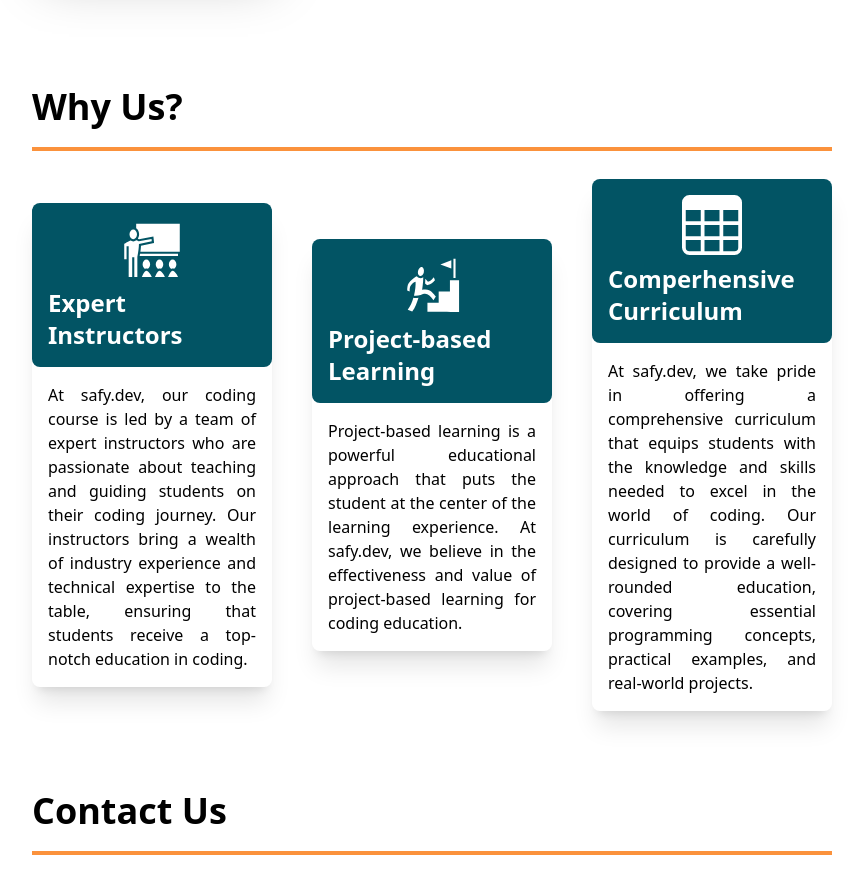
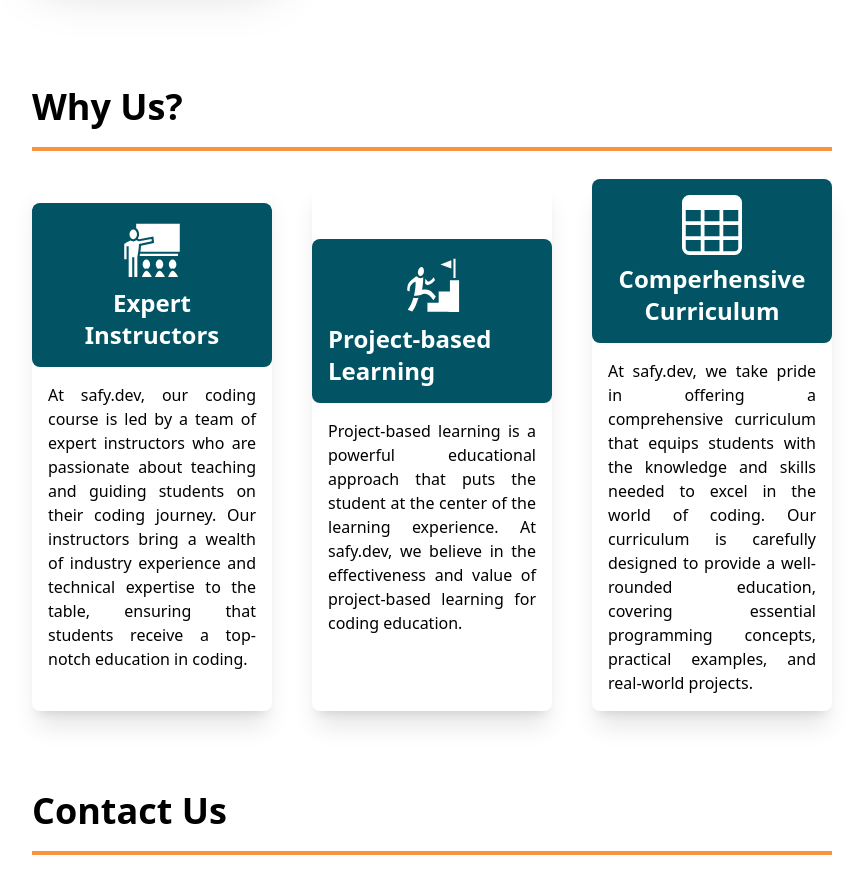
Before and after one commit to AzimiShaja/safy.dev, a React (Vite) app: page / in a window 1280 px wide. Shown: the part 2840-3721 px from the top of the page, without its empty margins (208-1071 px from the left). Built offline with nearby package versions, Linux system fonts and the light colour scheme.

Commit message:
fixed typo

```diff
--- a/src/Header.jsx
+++ b/src/Header.jsx
@@ -44,11 +44,11 @@ export default function Header() {
               expanded ? 'expanded'  : 'not-expanded'
             }`}>
               <ul className="flex flex-col gap-5 pl-3">
-                <a href="#"><li className="li">Home</li></a>
+                <a href="/"><li className="li">Home</li></a>
                 <a href="/#course"><li className="li">Courses</li></a>
                 <a href="/#testimonial"><li className="li">Our testimonials</li></a>
                 <a href="/#contact"><li className="li">Contact</li></a>
-                <a href="#"><li className="li">Why us?</li></a>
+                <a href="/#whyus"><li className="li">Why us?</li></a>
               </ul>
           </div>
     </>
--- a/src/components/WhyUs.jsx
+++ b/src/components/WhyUs.jsx
@@ -7,11 +7,11 @@ export default function WhyUs() {
             <h1 className="text-4xl font-bold">Why Us?</h1>
             <div className="bg-orange-400 w-full h-1 relative top-5"></div>
         </div>
-        <div className="pt-12 grid xl:grid-cols-3 lg:grid-cols-2 grid-cols-1 gap-10 place-items-center">
+        <div className="pt-12 grid xl:grid-cols-3 lg:grid-cols-2 md:grid-cols-1 grid-cols-1 gap-10">
             <div className="shadow-xl flex flex-col justify-center items-center rounded-lg">
                 <div className="bg-primary w-full rounded-lg flex flex-col items-center justify-center p-4 text-white gap-2">
                    <GiTeacher className="text-6xl "/>
-                    <h1 className="text-2xl font-bold">Expert Instructors</h1>
+                    <h1 className="text-2xl font-bold text-center">Expert Instructors</h1>
                 </div>
                 <p className="p-4 leading-6 text-justify">At safy.dev, our coding course is led by a team of expert instructors who are passionate about teaching and guiding students on their coding journey. Our instructors bring a wealth of industry experience and technical expertise to the table, ensuring that students receive a top-notch education in coding.</p>
             </div>
@@ -25,7 +25,7 @@ export default function WhyUs() {
             <div className="shadow-xl flex flex-col justify-center items-center rounded-lg">
                 <div className="bg-primary w-full rounded-lg flex flex-col items-center justify-center p-4 text-white gap-2">
                    <BsTable className="text-6xl "/>
-                    <h1 className="text-2xl font-bold">Comperhensive Curriculum </h1>
+                    <h1 className="text-2xl font-bold text-center">Comperhensive Curriculum </h1>
                 </div>
                 <p className="p-4 leading-6 text-justify">At safy.dev, we take pride in offering a comprehensive curriculum that equips students with the knowledge and skills needed to excel in the world of coding. Our curriculum is carefully designed to provide a well-rounded education, covering essential programming concepts, practical examples, and real-world projects.
 </p>
```
